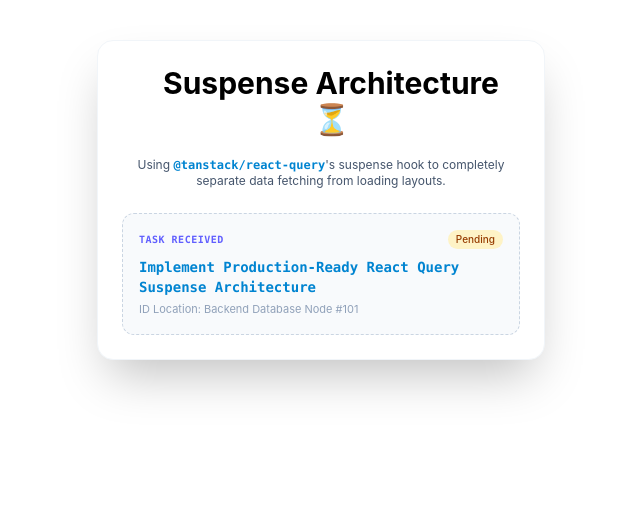
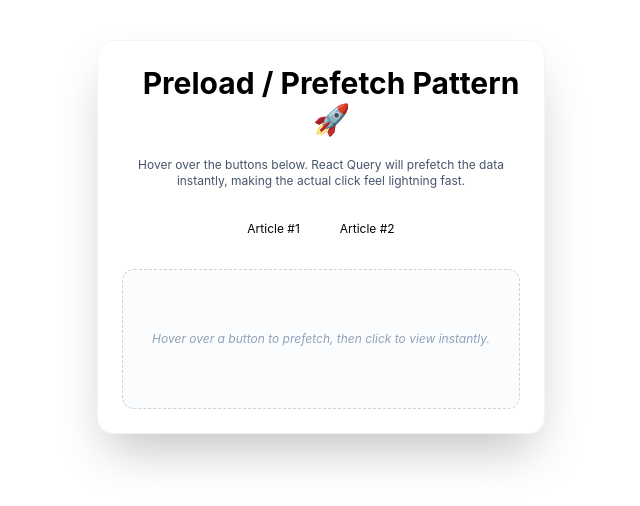
Before and after one commit to Nouralizadeh/Patterns, a React (Vite) app: page / in a window 1280 px wide. Shown: the top 506 px of the page, without its empty margins (319-959 px from the left). Built offline with nearby package versions, Linux system fonts and the light colour scheme.

Commit message:
PrefetchPattern example added

```diff
--- a/src/App.tsx
+++ b/src/App.tsx
@@ -17,7 +17,9 @@
 // import LayoutCompositionPattern from "./Paterns/RenderingAndPerformancePatterns/LayoutCompositionPattern";
 // import ConcurrentPattern from "./Paterns/RenderingAndPerformancePatterns/ConcurrentPattern";
 // import DataFetchingCachePattern from "./Paterns/APIDataPatterns/DataFetchingCachePattern";
-import SuspensePattern from "./Paterns/APIDataPatterns/SuspensePattern";
+// import SuspensePattern from "./Paterns/APIDataPatterns/SuspensePattern";
+
+import PrefetchPattern from "./Paterns/APIDataPatterns/PrefetchPattern";
 
 function App() {
   return (
@@ -40,8 +42,9 @@ function App() {
       <VirtualizationPattern />
       <LayoutCompositionPattern />
       <ConcurrentPattern />
-      <DataFetchingCachePattern /> */}
-      <SuspensePattern />
+      <DataFetchingCachePattern />
+      <SuspensePattern /> */}
+      <PrefetchPattern />
     </>
   );
 }
--- /dev/null
+++ b/src/Paterns/APIDataPatterns/PrefetchPattern.tsx
@@ -0,0 +1,113 @@
+import { useState } from "react";
+import {
+  QueryClient,
+  QueryClientProvider,
+  useQuery,
+} from "@tanstack/react-query";
+
+// 1. Initialize the Query Client
+const queryClient = new QueryClient();
+
+interface Article {
+  id: number;
+  title: string;
+  body: string;
+}
+
+// 2. Mock API simulation with 1-second delay
+const fetchArticleFromServer = async (id: number): Promise<Article> => {
+  await new Promise((resolve) => setTimeout(resolve, 1000));
+  return {
+    id,
+    title: `Deep Dive into Pattern Architecture #${id}`,
+    body: "This technical document contains verified production strategies for front-end engineers...",
+  };
+};
+
+// ============================================================================
+// 3. Main Orchestrator Component
+// ============================================================================
+export default function PrefetchPattern() {
+  const [activeId, setActiveId] = useState<number | null>(null);
+
+  // This function triggers as soon as the user hovers over a button
+  const handlePrefetch = async (id: number) => {
+    // Prefetch the data and store it in the React Query cache
+    await queryClient.prefetchQuery({
+      queryKey: ["article", id],
+      queryFn: () => fetchArticleFromServer(id),
+      staleTime: 10000, // Data stays fresh for 10 seconds
+    });
+    console.log(`🎯 Prefetched data for Article #${id} into cache!`);
+  };
+
+  return (
+    <QueryClientProvider client={queryClient}>
+      <div className="elevated-container">
+        <h2 className="title">Preload / Prefetch Pattern 🚀</h2>
+        <p className="label1 text-xs mb-6">
+          Hover over the buttons below. React Query will prefetch the data
+          instantly, making the actual click feel lightning fast.
+        </p>
+
+        <div className="w-full space-y-6">
+          {/* Action Buttons with onMouseEnter events */}
+          <div className="flex justify-center gap-4">
+            {[1, 2].map((id) => (
+              <button
+                key={id}
+                onMouseEnter={() => handlePrefetch(id)} // Trigger prefetch on hover
+                onClick={() => setActiveId(id)}
+                className={`text-xs px-3 py-2 m-0 transition-all ${
+                  activeId === id ? "btn-primary" : "btn-secondary"
+                }`}
+              >
+                Article #{id}
+              </button>
+            ))}
+          </div>
+
+          {/* Render Area */}
+          <div className="dashed-border-container min-h-[140px] flex flex-col justify-center bg-slate-50/50 dark:bg-slate-800/20">
+            {activeId ? (
+              <ArticleDisplay id={activeId} />
+            ) : (
+              <p className="text-xs text-slate-400 text-center italic">
+                Hover over a button to prefetch, then click to view instantly.
+              </p>
+            )}
+          </div>
+        </div>
+      </div>
+    </QueryClientProvider>
+  );
+}
+
+// ============================================================================
+// 4. Sub-component to consumer the query data
+// ============================================================================
+function ArticleDisplay({ id }: { id: number }) {
+  // If data was prefetched during hover, isLoading will immediately be false!
+  const { data, isLoading } = useQuery<Article>({
+    queryKey: ["article", id],
+    queryFn: () => fetchArticleFromServer(id),
+    staleTime: 10000,
+  });
+
+  if (isLoading) {
+    return (
+      <p className="label2 text-xs text-center animate-pulse">
+        Fetching from network (1.0s)...
+      </p>
+    );
+  }
+
+  return (
+    <div className="text-left animate-fadeIn">
+      <h3 className="label2 font-bold text-sm text-indigo-600 dark:text-indigo-400">
+        {data?.title}
+      </h3>
+      <p className="label1 text-xs mt-2 leading-relaxed">{data?.body}</p>
+    </div>
+  );
+}
```
